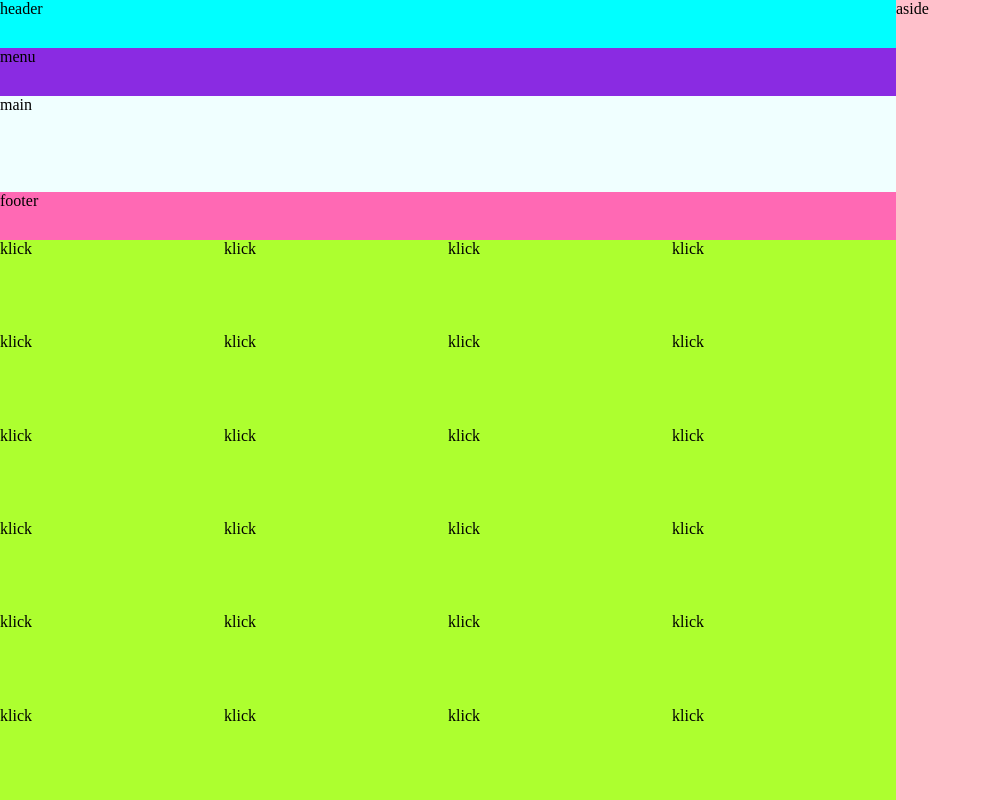
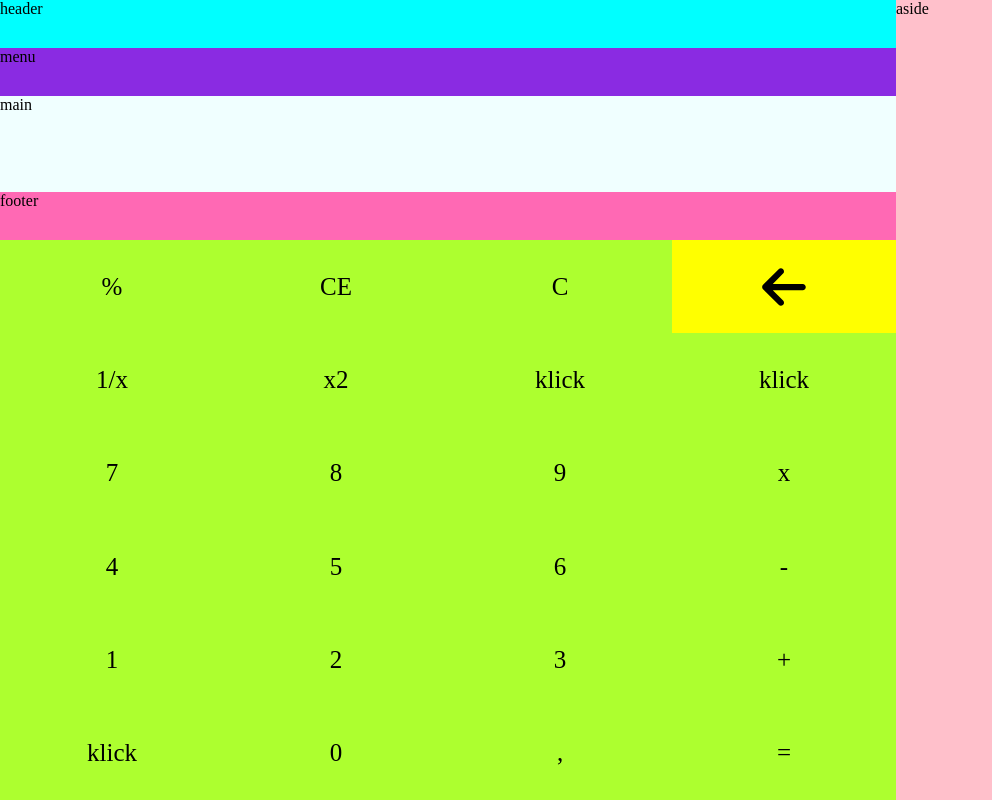
Before and after one commit to milenasowa/calc, a plain HTML site: page index.html in a window 1280 px wide. Shown: the whole page, without its empty margins (0-992 px from the left). Drawn offline with Linux system fonts and the light colour scheme.

Commit message:
calc SDA ver 3

```diff
--- a/app.scss
+++ b/app.scss
@@ -64,6 +64,16 @@ body {
                 .button {
                     height: 100%;
                     width: calc(100% / 4);
+                    display: flex;
+                    justify-content: center;
+                    align-items: center;
+                    font-size: 25px;
+
+
+                    img {
+                        height: 50px;
+                        width: 50px;
+                    }
                 }
             }
         }
--- a/index.html
+++ b/index.html
@@ -20,40 +20,40 @@
             </div>
             <div class="calc-button" style="background-color: blue;" >
                 <div class="buttons-row" style="background-color: yellow;">
-                     <div class="button" style="background-color: greenyellow;">klick</div>
-                     <div class="button" style="background-color: greenyellow;">klick</div>
-                     <div class="button" style="background-color: greenyellow;">klick</div>
-                     <div class="button" style="background-color: greenyellow;">klick</div>
+                     <div class="button" style="background-color: greenyellow;">%</div>
+                     <div class="button" style="background-color: greenyellow;">CE</div>
+                     <div class="button" style="background-color: greenyellow;">C</div>
+                     <div class="button" ><img src = "icons/arrow-left-solid.svg" alt="left-arrow"/></div>
                 </div>
                 <div class="buttons-row" style="background-color: gold;">
-                    <div class="button" style="background-color: greenyellow;">klick</div>
-                    <div class="button" style="background-color: greenyellow;">klick</div>
+                    <div class="button" style="background-color: greenyellow;">1/x</div>
+                    <div class="button" style="background-color: greenyellow;">x2</div>
                     <div class="button" style="background-color: greenyellow;">klick</div>
                     <div class="button" style="background-color: greenyellow;">klick</div>
                 </div>
                 <div class="buttons-row" style="background-color: hotpink;">
-                    <div class="button" style="background-color: greenyellow;">klick</div>
-                    <div class="button" style="background-color: greenyellow;">klick</div>
-                    <div class="button" style="background-color: greenyellow;">klick</div>
-                    <div class="button" style="background-color: greenyellow;">klick</div>
+                    <div class="button" style="background-color: greenyellow;">7</div>
+                    <div class="button" style="background-color: greenyellow;">8</div>
+                    <div class="button" style="background-color: greenyellow;">9</div>
+                    <div class="button" style="background-color: greenyellow;">x</div>
                 </div>
                 <div class="buttons-row" style="background-color: khaki;">
-                    <div class="button" style="background-color: greenyellow;">klick</div>
-                    <div class="button" style="background-color: greenyellow;">klick</div>
-                    <div class="button" style="background-color: greenyellow;">klick</div>
-                    <div class="button" style="background-color: greenyellow;">klick</div>
+                    <div class="button" style="background-color: greenyellow;">4</div>
+                    <div class="button" style="background-color: greenyellow;">5</div>
+                    <div class="button" style="background-color: greenyellow;">6</div>
+                    <div class="button" style="background-color: greenyellow;">-</div>
                 </div>
                 <div class="buttons-row" style="background-color: wheat;">
-                    <div class="button" style="background-color: greenyellow;">klick</div>
-                    <div class="button" style="background-color: greenyellow;">klick</div>
-                    <div class="button" style="background-color: greenyellow;">klick</div>
-                    <div class="button" style="background-color: greenyellow;">klick</div>
+                    <div class="button" style="background-color: greenyellow;">1</div>
+                    <div class="button" style="background-color: greenyellow;">2</div>
+                    <div class="button" style="background-color: greenyellow;">3</div>
+                    <div class="button" style="background-color: greenyellow;">+</div>
                 </div>
                 <div class="buttons-row" style="background-color: palegreen;">
                     <div class="button" style="background-color: greenyellow;">klick</div>
-                    <div class="button" style="background-color: greenyellow;">klick</div>
-                    <div class="button" style="background-color: greenyellow;">klick</div>
-                    <div class="button" style="background-color: greenyellow;">klick</div>
+                    <div class="button" style="background-color: greenyellow;">0</div>
+                    <div class="button" style="background-color: greenyellow;">,</div>
+                    <div class="button" style="background-color: greenyellow;">=</div>
                 </div>
             </div>
         </section>
```
Also changed, not shown: app.css, icons/arrow-left-solid.svg (added), 1 other file.
